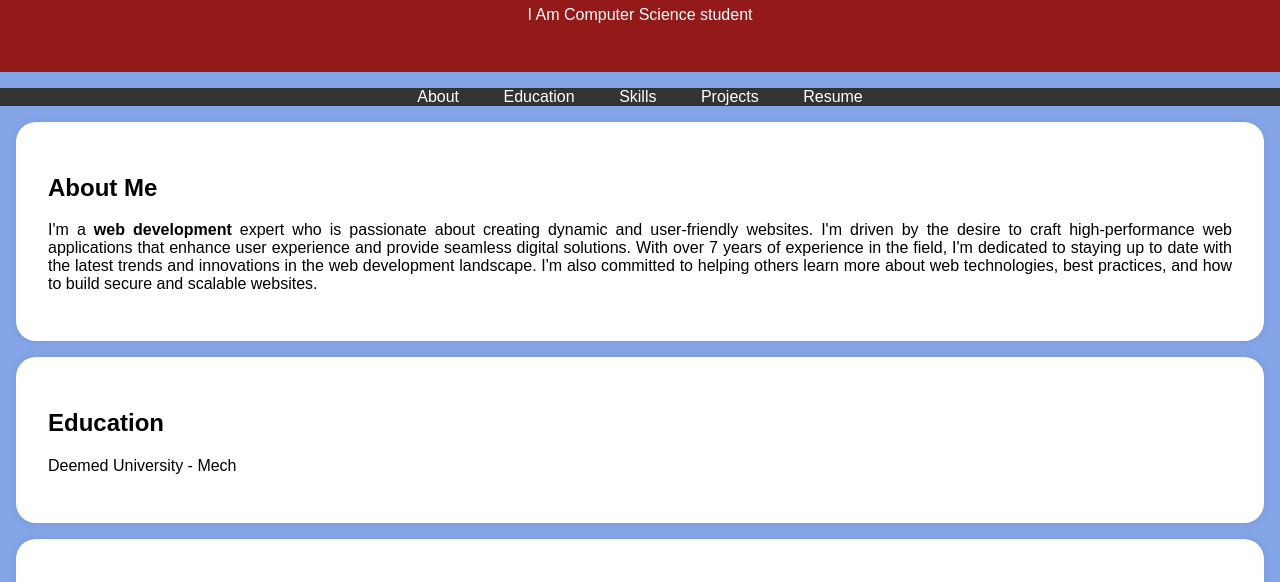
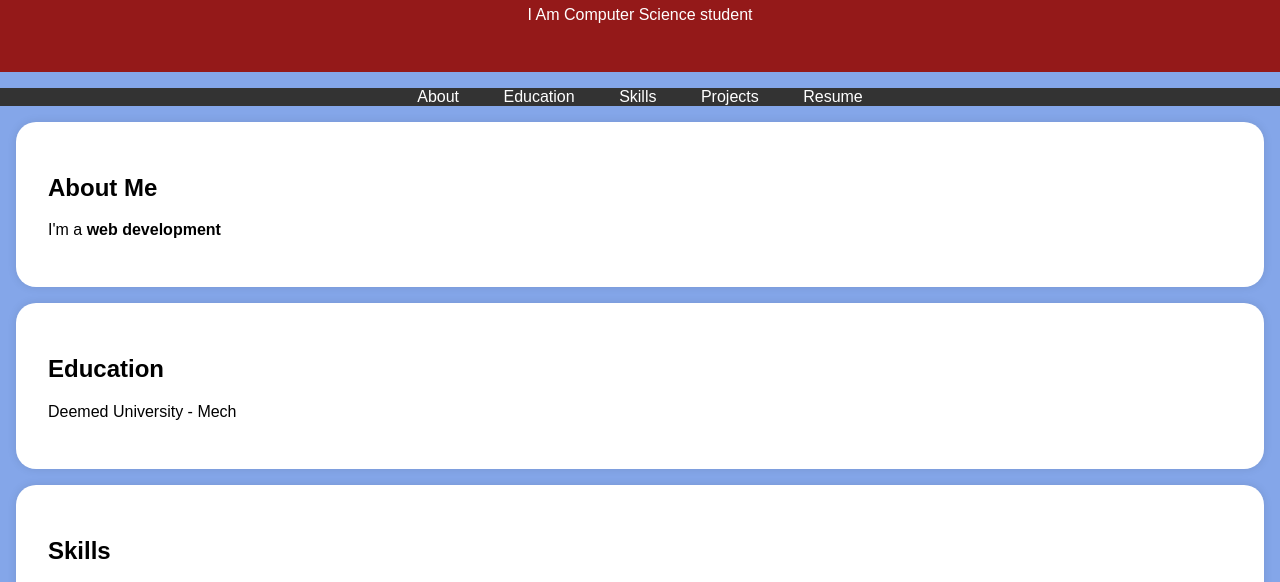
Before and after one commit to sandsandhiya/digital-portfolio, a plain HTML site: page index.html in a window 1280 px wide. Shown: the part 145-727 px from the top of the page. Drawn offline with Linux system fonts and the light colour scheme.

Commit message:
Update index.html

```diff
--- a/index.html
+++ b/index.html
@@ -232,17 +232,8 @@
 
             <h2>About Me</h2>
 
-            <p>I'm a <b>web development</b> expert who is passionate about creating dynamic and user-friendly websites.
-
-                I'm driven by the desire to craft high-performance web applications that enhance user experience and provide
-
-                 seamless digital solutions. With over 7 years of experience in the field, I'm dedicated to staying up to date
-
-                 with the latest trends and innovations in the
-
-                 web development landscape. I'm also committed to helping others learn more about web technologies,
-
-                 best practices, and how to build secure and scalable websites.</p>
+            <p>I'm a <b>web development</b>
+            </p>
 
 
 
```
